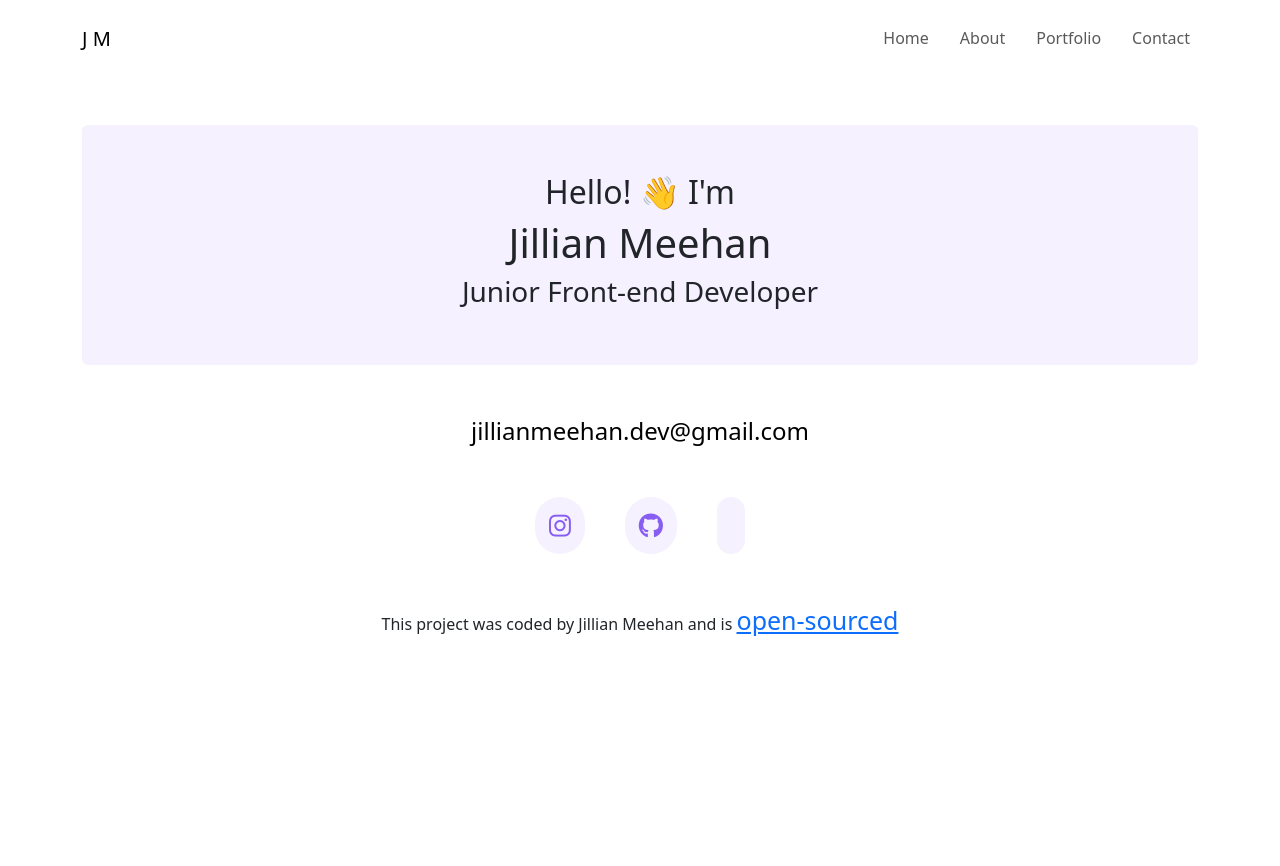
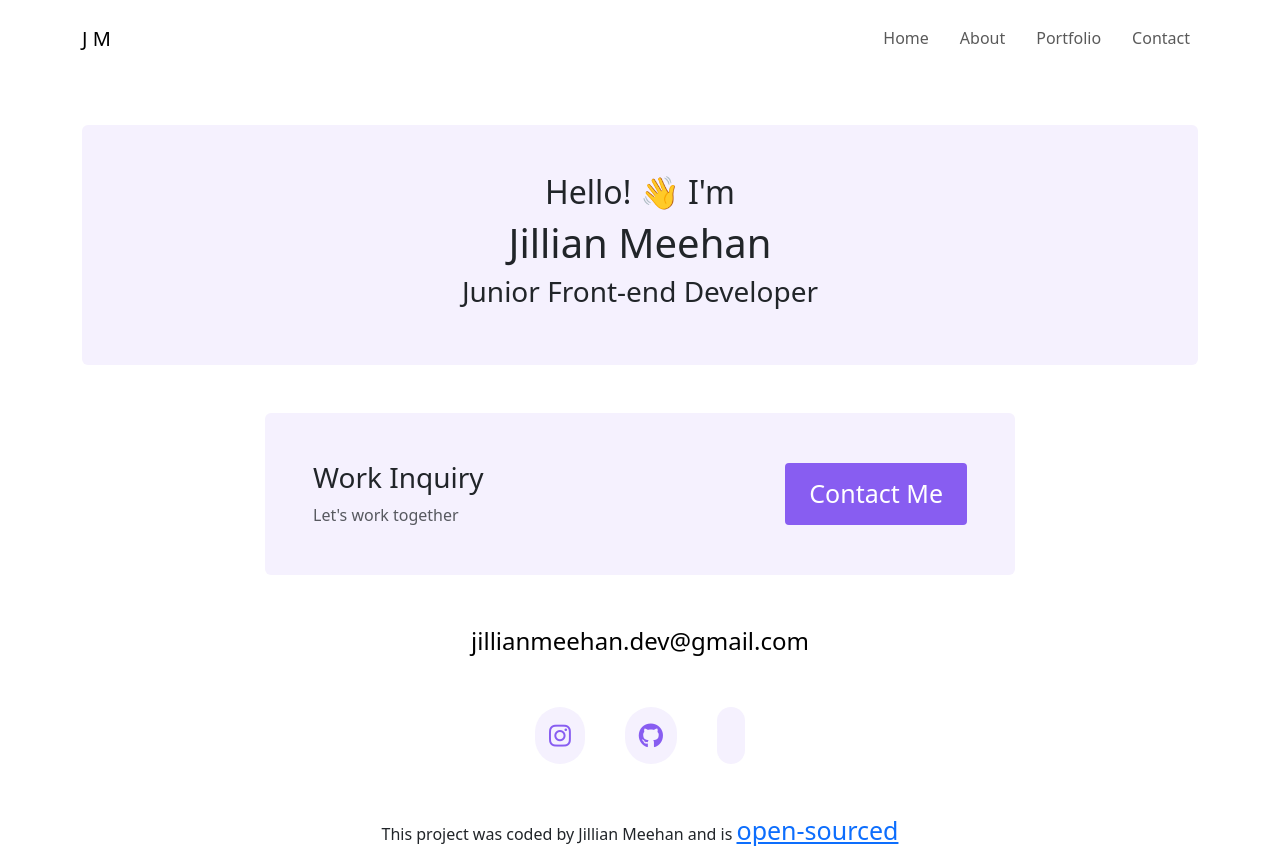
Before and after one commit to JillianMeehan/JillianMeehanCV, a plain HTML site: page index.html in a window 1280 px wide. Before the commit the page ends 800 px from the top, so only its background shows below. Drawn offline with nearby package versions, Linux system fonts and the light colour scheme; some icons are missing.

Commit message:
Added up dated footer to each file

```diff
--- a/index.html
+++ b/index.html
@@ -80,15 +80,15 @@
     </div>
     <footer>
       <div class="container">
-        <div
-          class="contact-box d-flex d-md-none flex-column align-items-center"
-        >
-          <div class="col-md-2">
-            <h4>Work Inquiry</h4>
-            <p class="text-muted">Let's work together</p>
-          </div>
-          <div class="col-md-2 text-md-end">
-            <a href="" class="custom-back-btn">Contact Me</a>
+        <div class="container-1 py-5 my-5 rounded">
+          <div class="work-inquiry-row row align-items-center">
+            <div class="col-12 col-md-8 inquiry-text">
+              <h3>Work Inquiry</h3>
+              <p class="text-muted mb-0">Let's work together</p>
+            </div>
+            <div class="col-12 col-md-4 text-md-end contact-btn-container">
+              <a href="" class="custom-back-btn">Contact Me</a>
+            </div>
           </div>
         </div>
       </div>
```
Also changed, not shown: contact.html (+9 -9 lines), portfolio.html (+9 -9 lines).
